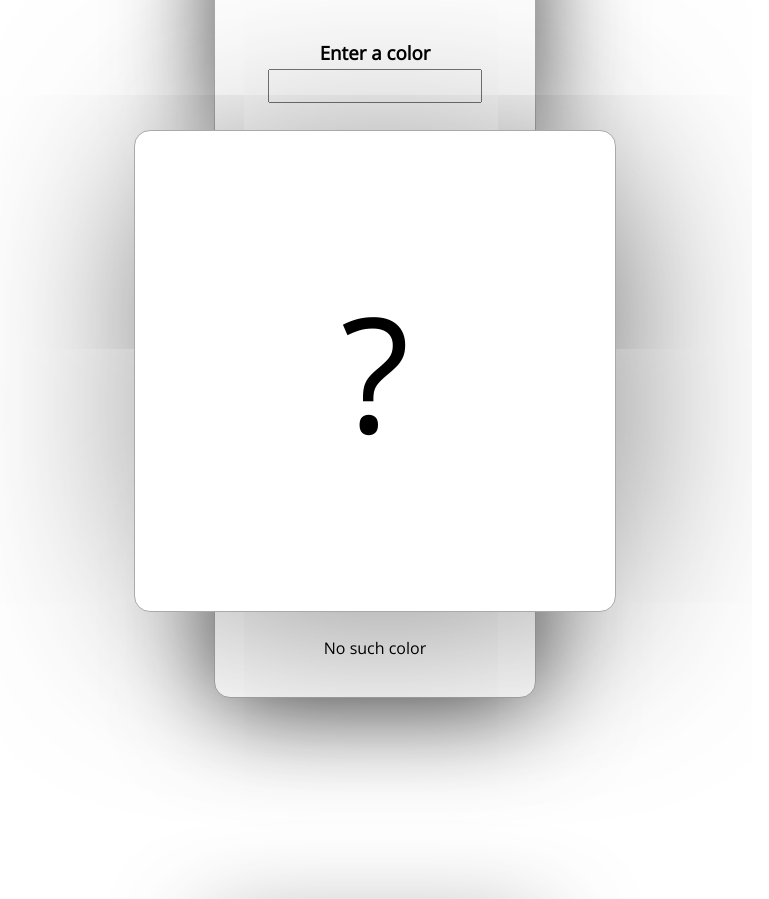
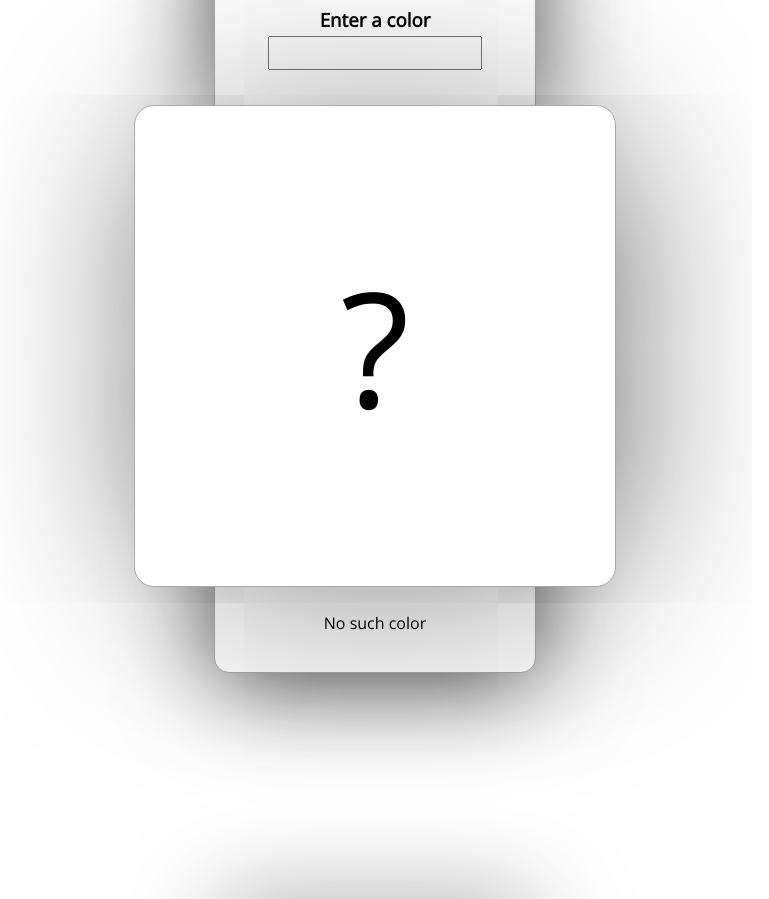
Before and after one commit to Fafruch/color-reader, a React (Create React App) app: page / in a window 1280 px wide. Shown: the part 160-1059 px from the top of the page, without its empty margins (265-1034 px from the left). Built offline with nearby package versions, Linux system fonts and the light colour scheme.

Commit message:
Decrease app header's line-height, small CSS fixes

```diff
--- a/src/styles/App.css
+++ b/src/styles/App.css
@@ -1,5 +1,5 @@
 .App {
-  height: 1128px;
+  height: 1103px;
   text-align: center;
   transition: 1s;
 }
@@ -10,7 +10,7 @@
   top: -1px;
 
   width: 320px;
-  height: 275px;
+  height: 250px;
 
   margin-left: auto;
   margin-right: auto;
@@ -23,6 +23,8 @@
   -webkit-box-shadow: 0 10px 101px -5px rgba(0,0,0,0.75);
   -moz-box-shadow: 0 10px 101px -5px rgba(0,0,0,0.75);
   box-shadow: 0 10px 101px -5px rgba(0,0,0,0.75);
+
+  line-height: 140%;
 }
 
 .App-intro {
--- a/src/styles/ColorBox.css
+++ b/src/styles/ColorBox.css
@@ -13,7 +13,7 @@
   background: white;
 
   border: 1px solid darkgray;
-  border-radius: 1rem;
+  border-radius: 20px;
 
   -webkit-box-shadow: 10px 10px 200px -30px rgba(0,0,0,0.75);
   -moz-box-shadow: 10px 10px 200px -30px rgba(0,0,0,0.75);
--- a/src/styles/Colors.css
+++ b/src/styles/Colors.css
@@ -10,7 +10,7 @@
   position: relative;
   z-index: 0;
 
-  width: 20rem;
+  width: 320px;
   height: 160px;
 
   margin-left: auto;
@@ -19,9 +19,9 @@
   background: white;
 
   border: 1px solid darkgray;
-  border-radius: 0 0 1rem 1rem;
-  -moz-border-radius: 0 0 1rem 1rem;
-  -webkit-border-radius: 0 0 1rem 1rem;
+  border-radius: 0 0 15px 15px;
+  -moz-border-radius: 0 0 15px 15px;
+  -webkit-border-radius: 0 0 15px 15px;
 
   -webkit-box-shadow: 0 10px 101px -5px rgba(0,0,0,0.75);
   -moz-box-shadow: 0 10px 101px -5px rgba(0,0,0,0.75);
@@ -31,7 +31,7 @@
 }
 
 .Colors-text-wrapper {
-  padding-left: 1rem;
+  padding-left: 15px;
 }
 
 .Colors-no-color .Colors-text-wrapper {
@@ -40,5 +40,6 @@
 }
 
 .Colors-color-type {
+  padding-right: 3px;
   text-align: right;
 }
--- a/src/styles/Footer.css
+++ b/src/styles/Footer.css
@@ -1,7 +1,8 @@
 .Footer {
   position: relative;
   bottom: -150px;
-  padding: 0.75rem;
+  padding-top: 12px;
+  padding-bottom: 12px;
 
   margin-right: auto;
   margin-left: auto;
@@ -15,9 +16,9 @@
   border-top:1px solid darkgray;
   border-right:1px solid darkgray;
   border-left:1px solid darkgray;
-  border-radius: 1rem 1rem 0 0;
-  -moz-border-radius: 1rem 1rem 0 0;
-  -webkit-border-radius: 1rem 1rem 0 0;
+  border-radius: 15px 15px 0 0;
+  -moz-border-radius: 15px 15px 0 0;
+  -webkit-border-radius: 15px 15px 0 0;
 
   -webkit-box-shadow: 0 10px 101px -5px rgba(0,0,0,0.75);
   -moz-box-shadow: 0 10px 101px -5px rgba(0,0,0,0.75);
--- a/src/styles/Input.css
+++ b/src/styles/Input.css
@@ -1,5 +1,5 @@
 .Input-container {
-  padding-top: 30px;
+  padding-top: 25px;
 }
 
 .Input-header {
```
